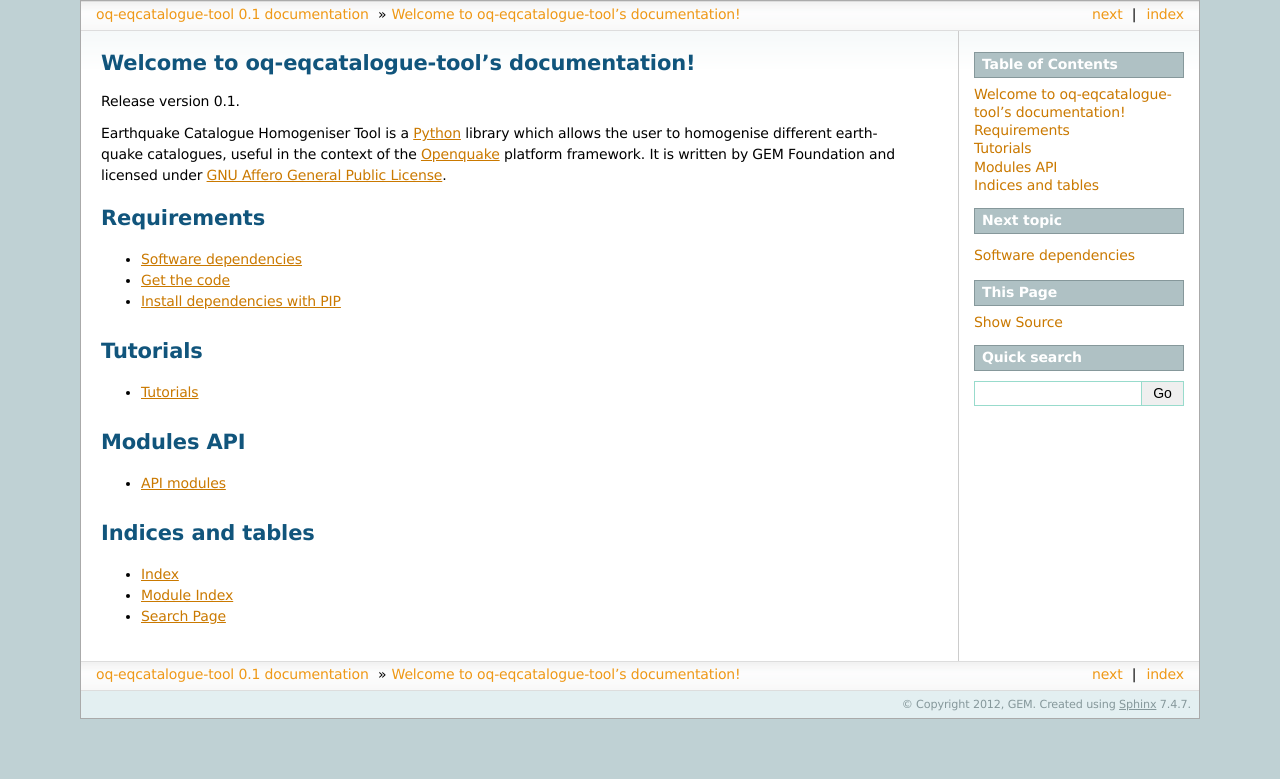
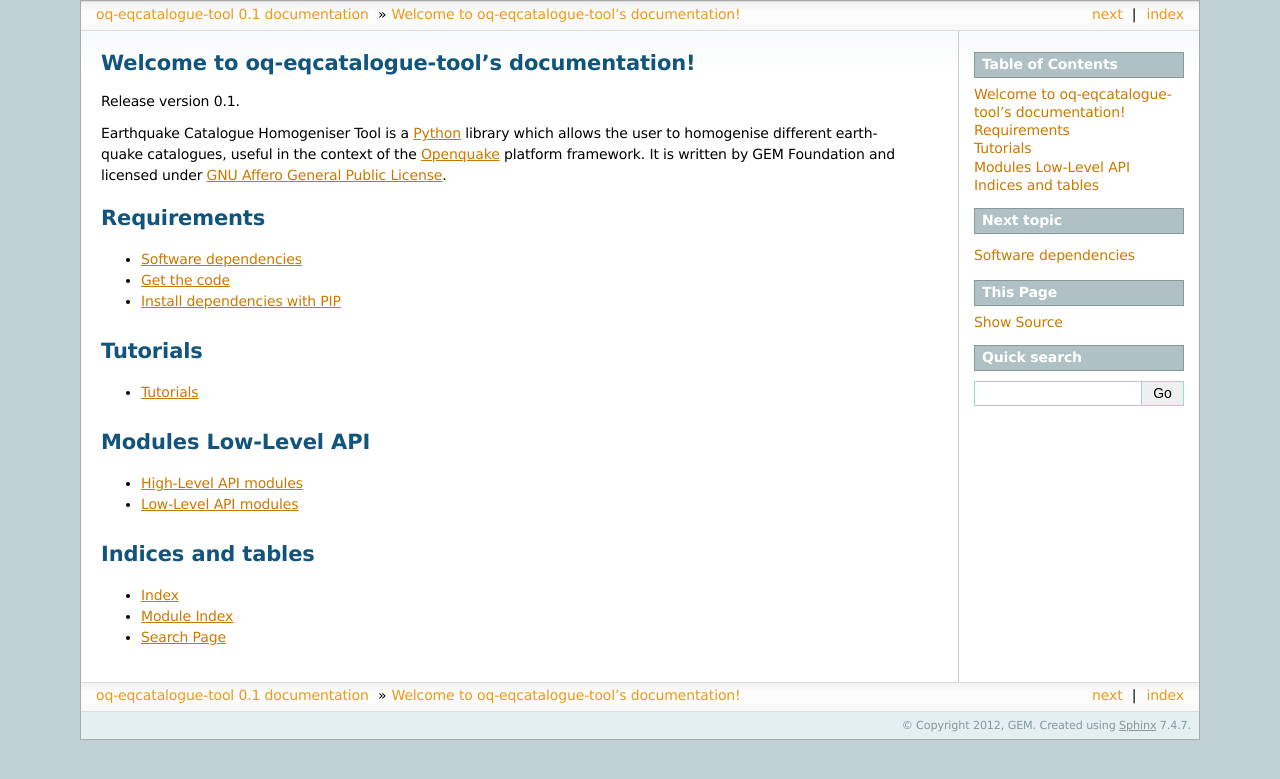
Before and after one commit to preinh/oq-eqcatalogue-tool, a Sphinx documentation site: the page built from docs/source/index.rst, in a window 1280 px wide. Shown: the top 779 px of the page. Built offline with Sphinx 7.4.7, drawn with Linux system fonts in a browser that asks for light colours; formulas are drawn with MathJax 3.

Commit message:
updated documentation

```diff
--- a/docs/source/dev/modules.rst
+++ b/docs/source/dev/modules.rst
@@ -1,4 +1,11 @@
 .. _modules:
 
-API modules
+High-Level API modules
 ==============================================================================
+.. currentmodule:: eqcatalogue
+.. automodule:: eqcatalogue.homogeniser
+.. autoclass:: Homogeniser
+.. automethod:: Homogeniser.set_scales
+
+Low-Level API modules
+==============================================================================
--- a/docs/source/index.rst
+++ b/docs/source/index.rst
@@ -27,7 +27,7 @@
 
    dev/tutorials.rst
 
-Modules API
+Modules Low-Level API
 ===============================================
 .. toctree::
    :maxdepth: 2
```
Also changed, not shown: 1 other file.
